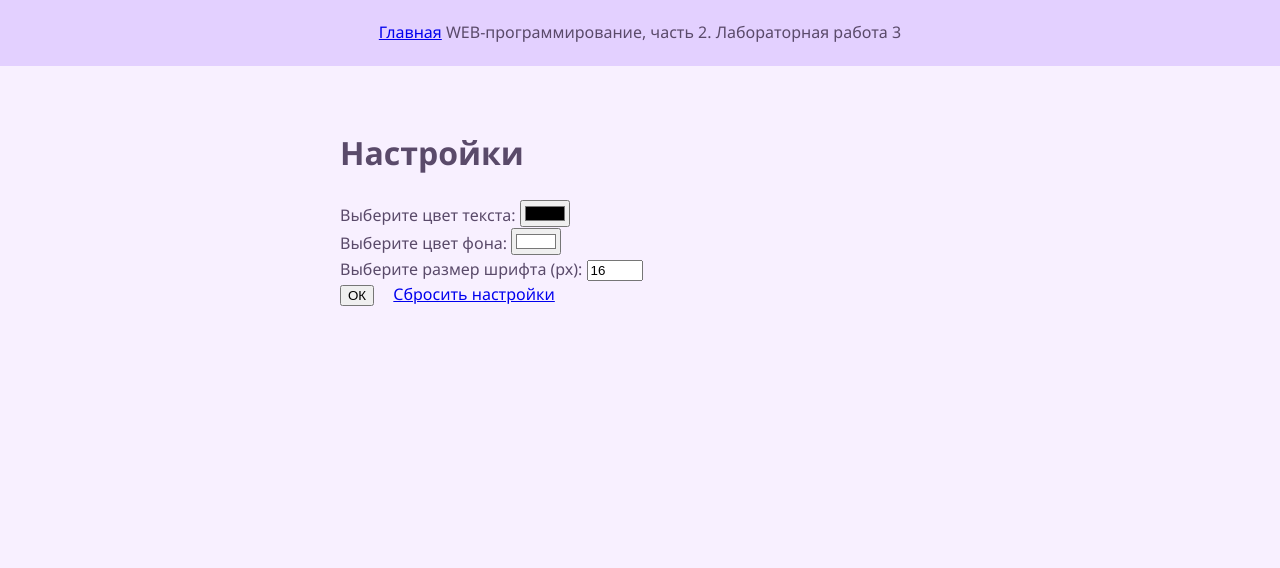
After one commit to Polina-proger/web-back-labs, a Flask app: page /lab3/settings in a window 1280 px wide. The commit adds this page. Shown: the top 568 px of the page. Run offline with Flask 3, Linux system fonts and the light colour scheme.

Commit message:
Настройки отображения

```diff
--- a/lab3.py
+++ b/lab3.py
@@ -60,3 +60,32 @@ def success():
     # Берем цену из параметров запроса (передается из формы оплаты)
     price = request.args.get('price', 0)
     return render_template('lab3/success.html', price=price)
+
+@lab3.route('/lab3/settings')
+def settings():
+    color = request.args.get('color')
+    bg_color = request.args.get('bg_color')
+    font_size = request.args.get('font_size')
+
+    if color or bg_color or font_size:
+        resp = make_response(render_template('lab3/settings.html',
+        color=color or request.cookies.get('color'),
+        bg_color=bg_color or request.cookies.get('bg_color'),
+        font_size=font_size or request.cookies.get('font_size')))
+        if color:
+            resp.set_cookie('color', color)
+        if bg_color:
+            resp.set_cookie('bg_color', bg_color)
+        if font_size:
+            resp.set_cookie('font_size', font_size)
+        return resp
+
+
+    color = request.cookies.get('color')
+    bg_color = request.cookies.get('bg_color')
+    font_size = request.cookies.get('font_size')
+
+    return render_template('lab3/settings.html',
+                         color=color,
+                         bg_color=bg_color,
+                         font_size=font_size)
--- a/templates/base.html
+++ b/templates/base.html
@@ -6,6 +6,19 @@
     <title>Селихова Полина. {% block lab %}{% endblock %}</title>
     <link rel="stylesheet" href="{{ url_for('static', filename='main.css') }}">
     <link rel="icon" href="{{ url_for('static', filename='favicon.ico') }}" type="image/x-icon">
+    <style>
+        body {
+            {% if request.cookies.get('color') %}
+            color: {{ request.cookies.get('color') }};
+            {% endif %}
+            {% if request.cookies.get('bg_color') %}
+            background-color: {{ request.cookies.get('bg_color') }};
+            {% endif %}
+            {% if request.cookies.get('font_size') %}
+            font-size: {{ request.cookies.get('font_size') }}px;
+            {% endif %}
+            }
+    </style>
 </head>
 <body>
     <header>
--- a/templates/lab3/lab3.html
+++ b/templates/lab3/lab3.html
@@ -13,5 +13,6 @@
         <li><a href="/lab3/del_cookie">Чистка кук</a></li>
         <li><a href="/lab3/form1">Форма 1</a></li>
         <li><a href="/lab3/order">Заказ напитка</a></li>
+         <li><a href="/lab3/settings">Цвет текста</a></li>
     </ol>
 {% endblock %}
--- /dev/null
+++ b/templates/lab3/settings.html
@@ -0,0 +1,28 @@
+{% extends "base.html" %}
+
+{% block lab %}Лабораторная работа 3{% endblock %}
+
+{% block main %}
+   <h1>Настройки</h1>
+   <form action="/lab3/settings">
+        <div>
+            <label class="label" for="color">Выберите цвет текста:</label>
+            <input type="color" id="color" name="color" value="{{ color or '' }}">
+        </div>
+
+        <div>
+            <label class="label" for="bg_color">Выберите цвет фона:</label>
+            <input type="color" id="bg_color" name="bg_color" value="{{ bg_color or '#ffffff' }}">
+        </div>
+
+        <div>
+            <label class="label" for="font_size">Выберите размер шрифта (px):</label>
+            <input type="number" id="font_size" name="font_size" value="{{ font_size or 16 }}" min="8" max="72">
+        </div>
+
+        <div>
+            <button type="submit">ОК</button>
+            <a href="/lab3/clear_settings" style="margin-left: 15px;">Сбросить настройки</a>
+        </div>
+   </form>
+{% endblock %}
```
